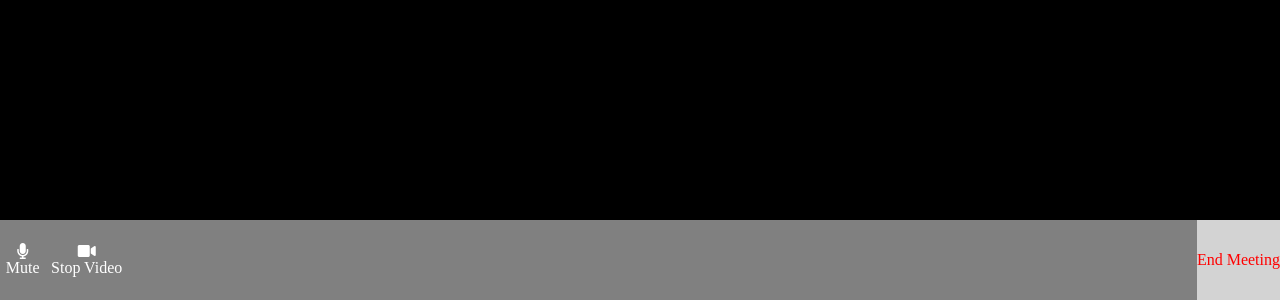
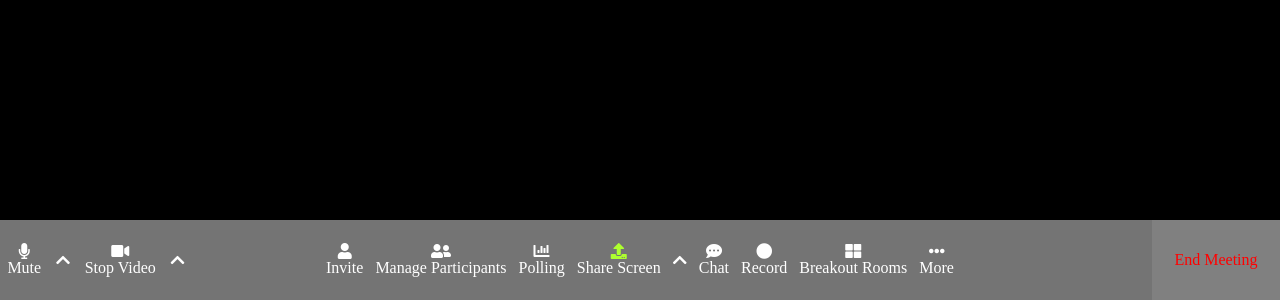
Before and after one commit to dariodeveloper92/html-css-zoom, a plain HTML site: page index.html in a window 1280 px wide. Shown: the part 500-800 px from the top of the page. Drawn offline with Linux system fonts and the light colour scheme.

Commit message:
update footer

```diff
--- a/css/style.css
+++ b/css/style.css
@@ -3,6 +3,12 @@
     padding: 0;
     box-sizing: border-box;
 }
+
+/* common */
+.active {
+    color: greenyellow;
+}
+/* fine common */
 
 /* main */
 main {
@@ -17,7 +23,7 @@ footer {
     position: relative;
     width: 100%;
     height: 10vh;
-    background-color: gray;
+    background-color: rgb(116, 116, 116);
     color: white;
 }
 
@@ -34,13 +40,12 @@ footer .nav-left {
     position: absolute;
     top: 0;
     left: 0;
-    width: 10%;
+    width: 15%;
     margin: 0 auto;
 }
 
 .nav-center {
-    margin: 0 auto;
-    width: 30%;
+    width: 50%;
     margin: 0 auto;
 }
 
@@ -51,10 +56,11 @@ footer .nav-left {
 }
 
 footer .nav-right {
+    width: 10%;
     position: absolute;
     top: 0;
     right: 0;
-    background-color: lightgray;
+    background-color: gray;
     color: red;
 }
 /* fine footer */
--- a/index.html
+++ b/index.html
@@ -23,12 +23,52 @@
                 <p>Mute</p>
             </div>
             <div class="link">
+                <i class="fas fa-chevron-up"></i>
+            </div>
+            <div class="link">
                 <i class="fas fa-video"></i>
                 <p>Stop Video</p>
             </div>
+            <div class="link">
+                <i class="fas fa-chevron-up"></i>
+            </div>
         </div>
         <div class="nav-center">
-
+            <div class="link">
+                <i class="fas fa-user"></i>
+                <p>Invite</p>
+            </div>
+            <div class="link">
+                <i class="fas fa-user-friends"></i>
+                <p>Manage Participants</p>
+            </div>
+            <div class="link">
+                <i class="fas fa-chart-bar"></i>
+                <p>Polling</p>
+            </div>
+            <div class="link">
+                <i class="fas fa-upload active"></i>
+                <p>Share Screen</p>
+            </div>
+            <div class="link">
+                <i class="fas fa-chevron-up"></i>
+            </div>
+            <div class="link">
+                <i class="fas fa-comment-dots"></i>
+                <p>Chat</p>
+            </div>
+            <div class="link">
+                <i class="fas fa-circle"></i>
+                <p>Record</p>
+            </div>
+            <div class="link">
+                <i class="fas fa-th-large"></i>
+                <p>Breakout Rooms</p>
+            </div>
+            <div class="link">
+                <i class="fas fa-ellipsis-h"></i>
+                <p>More</p>
+            </div>
         </div>
         <div class="nav-right">
             <p>End Meeting</p>
```
